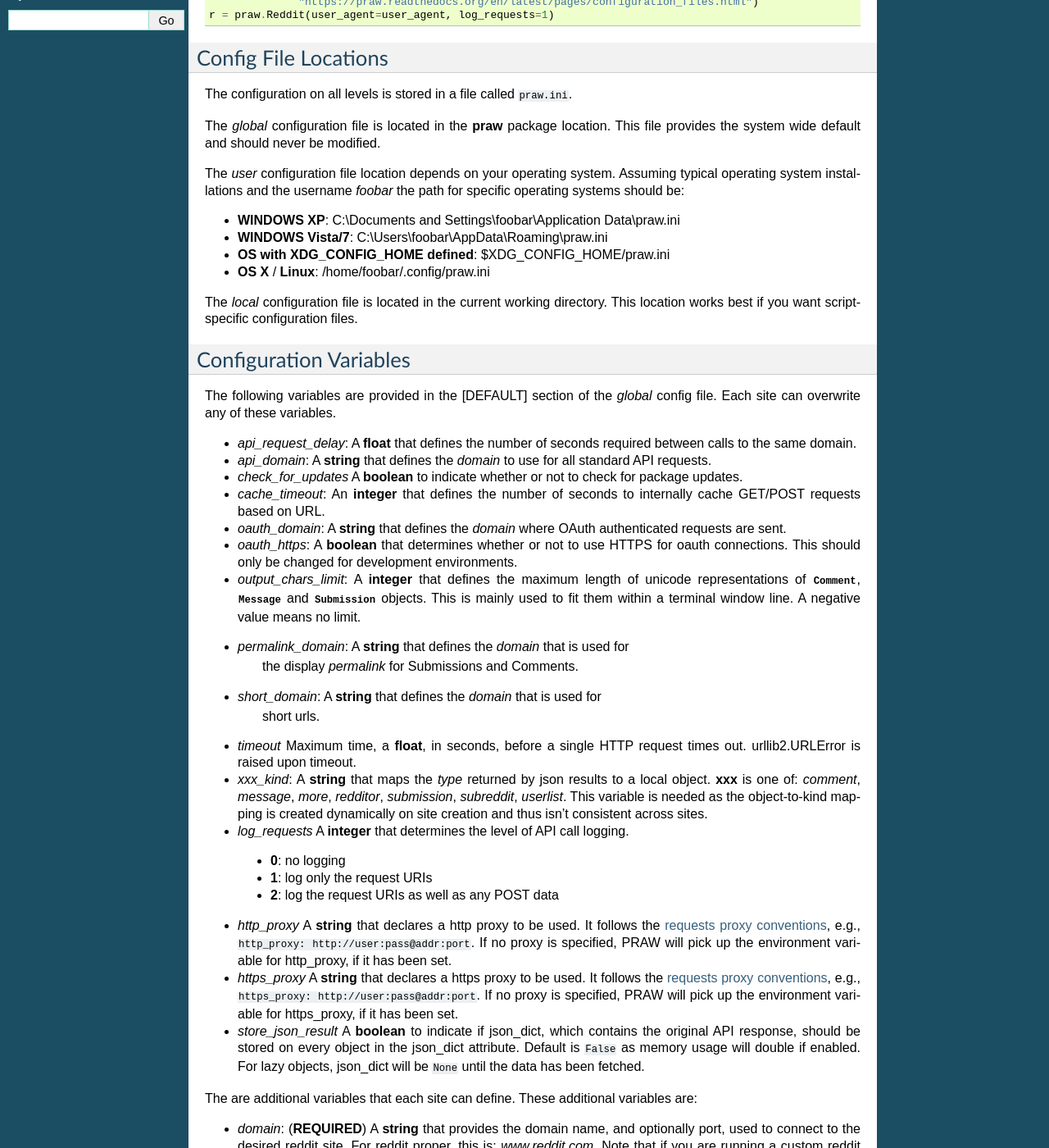
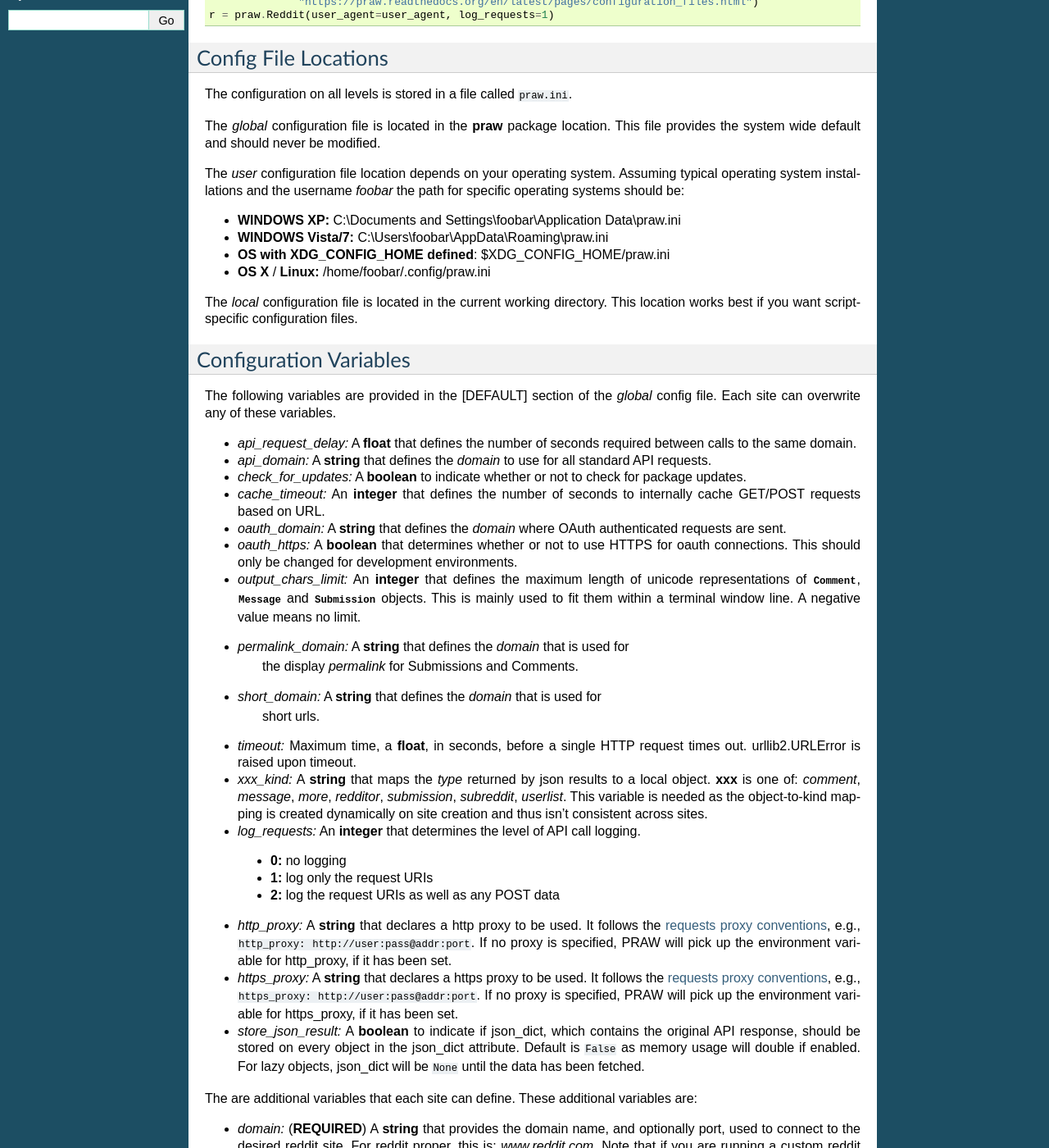
Before and after one commit to praw-dev/praw, a Sphinx documentation site: the page built from docs/pages/configuration_files.rst, in a window 1280 px wide and 1400 px high, scrolled down 352 px. Shown: the whole window at 82% size. Built offline with Sphinx 7.4.7, drawn with Linux system fonts in a browser that asks for light colours; some of the changed text lies outside the part shown.

```diff
--- a/docs/pages/configuration_files.rst
+++ b/docs/pages/configuration_files.rst
@@ -36,11 +36,11 @@ The *user* configuration file location depends on your operating system.
 Assuming typical operating system installations and the username *foobar* the
 path for specific operating systems should be:
 
-* **WINDOWS XP**: C:\\Documents and Settings\\foobar\\Application
+* **WINDOWS XP:** C:\\Documents and Settings\\foobar\\Application
   Data\\praw.ini
-* **WINDOWS Vista/7**: C:\\Users\\foobar\\AppData\\Roaming\\praw.ini
+* **WINDOWS Vista/7:** C:\\Users\\foobar\\AppData\\Roaming\\praw.ini
 * **OS with XDG_CONFIG_HOME defined**: $XDG_CONFIG_HOME/praw.ini
-* **OS X** / **Linux**: /home/foobar/.config/praw.ini
+* **OS X** / **Linux:** /home/foobar/.config/praw.ini
 
 The *local* configuration file is located in the current working directory.
 This location works best if you want script-specific configuration files.
@@ -51,52 +51,52 @@ Configuration Variables
 The following variables are provided in the [DEFAULT] section of the *global*
 config file. Each site can overwrite any of these variables.
 
-* *api_request_delay*: A **float** that defines the number of seconds required
+* *api_request_delay:* A **float** that defines the number of seconds required
   between calls to the same domain.
-* *api_domain*: A **string** that defines the *domain* to use for all
+* *api_domain:* A **string** that defines the *domain* to use for all
   standard API requests.
-* *check_for_updates* A **boolean** to indicate whether or not to check for
+* *check_for_updates:* A **boolean** to indicate whether or not to check for
   package updates.
-* *cache_timeout*: An **integer** that defines the number of seconds to
+* *cache_timeout:* An **integer** that defines the number of seconds to
   internally cache GET/POST requests based on URL.
-* *oauth_domain*: A **string** that defines the *domain* where OAuth
+* *oauth_domain:* A **string** that defines the *domain* where OAuth
   authenticated requests are sent.
-* *oauth_https*: A **boolean** that determines whether or not to use HTTPS for
+* *oauth_https:* A **boolean** that determines whether or not to use HTTPS for
   oauth connections. This should only be changed for development environments.
-* *output_chars_limit*: A **integer** that defines the maximum length of
+* *output_chars_limit:* An **integer** that defines the maximum length of
   unicode representations of :class:`.Comment`, :class:`.Message` and
   :class:`.Submission` objects. This is mainly used to fit them within a
   terminal window line. A negative value means no limit.
-* *permalink_domain*: A **string** that defines the *domain* that is used for
+* *permalink_domain:* A **string** that defines the *domain* that is used for
    the display *permalink* for Submissions and Comments.
-* *short_domain*: A **string** that defines the *domain* that is used for
+* *short_domain:* A **string** that defines the *domain* that is used for
    short urls.
-* *timeout* Maximum time, a **float**, in seconds, before a single HTTP request
+* *timeout:* Maximum time, a **float**, in seconds, before a single HTTP request
   times out. urllib2.URLError is raised upon timeout.
-* *xxx_kind*: A **string** that maps the *type* returned by json results to a
+* *xxx_kind:* A **string** that maps the *type* returned by json results to a
   local object. **xxx** is one of: *comment*, *message*, *more*, *redditor*,
   *submission*, *subreddit*, *userlist*. This variable is needed as the
   object-to-kind mapping is created dynamically on site creation and thus isn't
   consistent across sites.
-* *log_requests* A **integer** that determines the level of API call logging.
+* *log_requests:* An **integer** that determines the level of API call logging.
 
- * **0**: no logging
- * **1**: log only the request URIs
- * **2**: log the request URIs as well as any POST data
+ * **0:** no logging
+ * **1:** log only the request URIs
+ * **2:** log the request URIs as well as any POST data
 
-* *http_proxy* A **string** that declares a http proxy to be used. It follows
+* *http_proxy:* A **string** that declares a http proxy to be used. It follows
   the `requests proxy conventions
   <http://docs.python-requests.org/en/latest/user/advanced/#proxies>`_, e.g.,
   ``http_proxy: http://user:pass@addr:port``. If no proxy is specified, PRAW
   will pick up the environment variable for http_proxy, if it has been set.
 
-* *https_proxy* A **string** that declares a https proxy to be used. It follows
+* *https_proxy:* A **string** that declares a https proxy to be used. It follows
   the `requests proxy conventions
   <http://docs.python-requests.org/en/latest/user/advanced/#proxies>`_, e.g.,
   ``https_proxy: http://user:pass@addr:port``. If no proxy is specified, PRAW
   will pick up the environment variable for https_proxy, if it has been set.
 
-* *store_json_result* A **boolean** to indicate if json_dict, which contains
+* *store_json_result:* A **boolean** to indicate if json_dict, which contains
   the original API response, should be stored on every object in the json_dict
   attribute. Default is ``False`` as memory usage will double if enabled. For
   lazy objects, json_dict will be ``None`` until the data has been fetched.
@@ -104,28 +104,28 @@ config file. Each site can overwrite any of these variables.
 The are additional variables that each site can define. These additional
 variables are:
 
-* *domain*: (**REQUIRED**) A **string** that provides the domain name, and
+* *domain:* (**REQUIRED**) A **string** that provides the domain name, and
   optionally port, used to connect to the desired reddit site. For reddit
   proper, this is: `www.reddit.com`. Note that if you are running a custom
   reddit install, this name needs to match the domain name listed in the
   reddit configuration ini.
-* *user*: A **string** that defines the default username to use when *login*
+* *user:* A **string** that defines the default username to use when *login*
   is called without a *user* parameter.
-* *pswd*: A **string** that defines the password to use in conjunction with
+* *pswd:*A **string** that defines the password to use in conjunction with
   the provided *user*.
-* *ssl_domain*: A **string** that defines the *domain*  where encrypted
+* *ssl_domain:* A **string** that defines the *domain*  where encrypted
   requests are sent. This is used for logging in, both OAuth and user/password.
   When not provided, these requests are sent in plaintext (unencrypted).
 * *oauth_client_id:* A **string** that, if given, defines the ``client_id`` a
   reddit object is initialized with.
 * *oauth_client_secret:* A **string** that, if given, defines the
   ``client_secret`` a reddit object is initialized with.
-* *oauth_redirect_uri* A **string** that, if given, defines the
+* *oauth_redirect_uri:* A **string** that, if given, defines the
   ``redirect_uri`` a reddit object is initialized with. If *oauth_client_id*
   and *oauth_client_secret* is also given, then :meth:`.get_authorize_url` can
   be run without first setting the oauth settings with running
   :meth:`.set_oauth_app_info`.
-* *oauth_refresh_token* A **string** that, if given, defines the
+* *oauth_refresh_token:* A **string** that, if given, defines the
   ``refresh_token`` a reddit object is initialized with. If *oauth_client_id*,
   *oauth_client_secret*, and *oauth_redirect_uri* are also given, then
   :meth:`.refresh_access_information` can be run with no arugments to acquire
@@ -143,10 +143,10 @@ The Sites
 
 The default provided sites are:
 
-* *reddit*: This site defines the settings for reddit proper. It is used by
+* *reddit:* This site defines the settings for reddit proper. It is used by
   default if the *site* parameter is not defined when creating the *Reddit*
   object.
-* *local*: This site defines settings for a locally running instance of reddit.
+* *local:* This site defines settings for a locally running instance of reddit.
   The *xxx_kind* mappings may differ so you may need to shadow (overwrite) the
   'local' site in your *user*-level or *local*-level ``praw.ini`` file.
 
```
